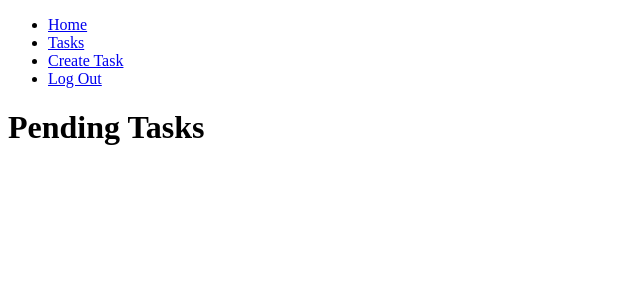
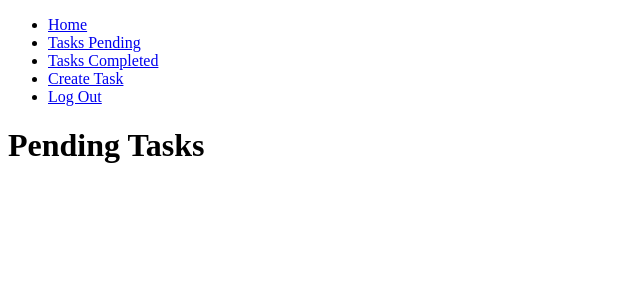
Before and after one commit to HelberthGM/task_manager, a Django app: page /tasks/ in a window 1280 px wide. Shown: the top 300 px of the page, without its empty margins (0-640 px from the left). Run offline with Django 5.2, Linux system fonts and the light colour scheme; the visitor is signed in with stand-in values (Sample User, id 1); data that the repository does not hold is empty.

Commit message:
add task completed view

```diff
--- a/task_manager/urls.py
+++ b/task_manager/urls.py
@@ -23,6 +23,7 @@ urlpatterns = [
     path('',views.home, name='home'),
     path('signup/', views.signup, name='signup'),
     path('tasks/', views.tasks, name='tasks'),
+    path('tasks_completed/', views.tasks_completed, name='tasks_completed'),
     path('tasks/create', views.create_task, name='create-task'),
     path('tasks/<int:task_id>/', views.task_detail, name='task_detail'),
     path('tasks/<int:task_id>/complete', views.complete_task, name='complete_task'),
--- a/tasks/templates/base.html
+++ b/tasks/templates/base.html
@@ -14,7 +14,10 @@
 
             {% if user.is_authenticated %}
             <li>
-                <a href="/tasks">Tasks</a>
+                <a href="{% url 'tasks' %}">Tasks Pending</a>
+            </li>
+            <li>
+                <a href="{% url 'tasks_completed' %}">Tasks Completed</a>
             </li>
             <li>
                 <a href="/tasks/create">Create Task</a>
--- a/tasks/templates/tasks.html
+++ b/tasks/templates/tasks.html
@@ -15,6 +15,7 @@
 
             <p>{{task.description}}</p>
             <p>{{task.user.username}}</p>
+            <p>{{task.date_completed|date:"M j Y:i"}}</p>
         </a>
     </li>
     {% endfor %}
--- a/tasks/views.py
+++ b/tasks/views.py
@@ -47,6 +47,13 @@ def signup(request):
 def tasks(request):
     #tasks = Task.objects.all()
     tasks = Task.objects.filter(user=request.user, date_completed__isnull=True)
+    return render(request, 'tasks.html',{
+        'tasks': tasks
+    })
+
+def tasks_completed(request):
+    #tasks = Task.objects.all()
+    tasks = Task.objects.filter(user=request.user, date_completed__isnull=False).order_by('-date_completed')
     return render(request, 'tasks.html',{
         'tasks': tasks
     })
```
